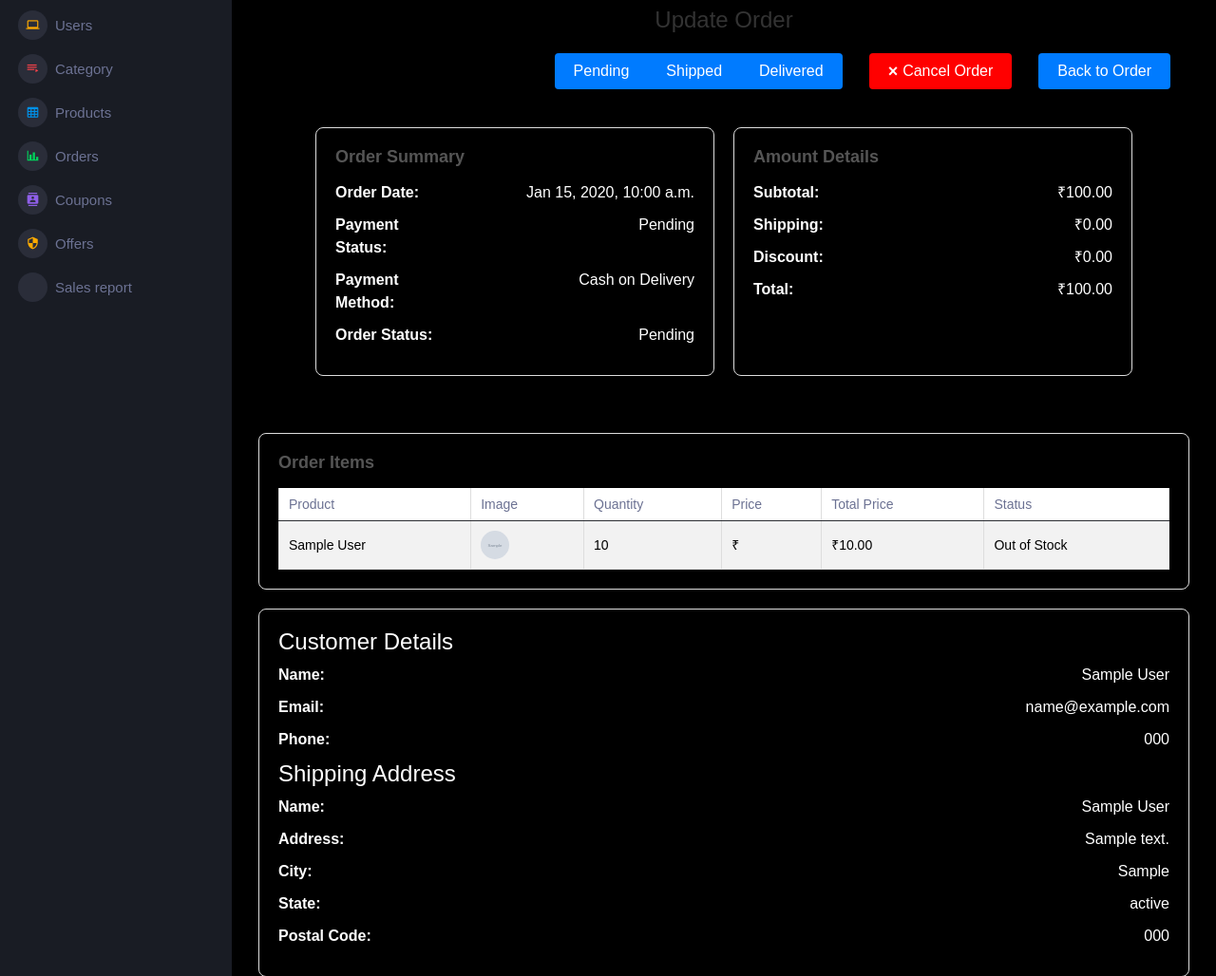
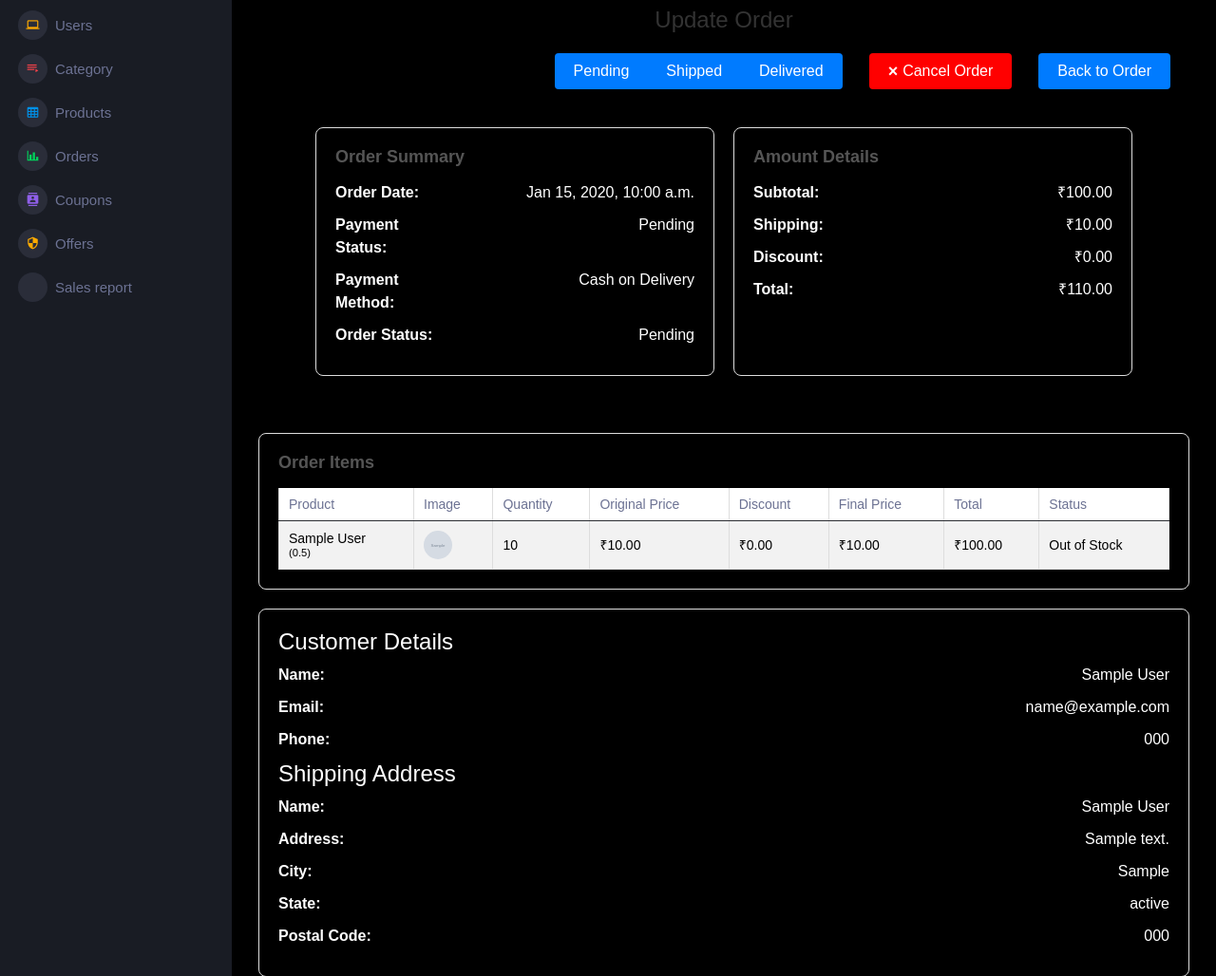
Before and after one commit to SREEJITH7/VEGEFOODS, a Django app: page /admin_edit_order/1/ in a window 1280 px wide. Shown: the part 226-1254 px from the top of the page at 95% size. Run offline with Django 5.2, Linux system fonts and the light colour scheme; a user stored in the database is signed in; tables that the repository leaves empty hold one stand-in row (values such as "Sample post"); grey boxes marked "Sample" are stand-in pictures; some libraries are stand-ins or nearby versions.

Commit message:
order edit change

```diff
--- a/admin_panel/templates/admin_edit_order.html
+++ b/admin_panel/templates/admin_edit_order.html
@@ -105,7 +105,7 @@
     <!-- Section 3: Order Items Table -->
     <div class="section">
         <h2 class="section-title">Order Items</h2>
-        <table class="table table-striped">
+        {% comment %} <table class="table table-striped">
             <thead>
                 <tr>
                     <th>Product</th>
@@ -141,6 +141,74 @@
                     <td>₹{{ item.total_price|floatformat:2 }}</td>
 
                     <!-- Product Status -->
+                    <td>
+                        {% if item.available_stock > 0 %}
+                            In Stock ({{ item.available_stock }})
+                        {% else %}
+                            Out of Stock
+                        {% endif %}
+                    </td>
+                </tr>
+                {% endfor %}
+            </tbody>
+        </table> {% endcomment %}
+        <table class="table table-striped">
+            <thead>
+                <tr>
+                    <th>Product</th>
+                    <th>Image</th>
+                    <th>Quantity</th>
+                    <th>Original Price</th>
+                    <th>Discount</th>
+                    <th>Final Price</th>
+                    <th>Total</th>
+                    <th>Status</th>
+                </tr>
+            </thead>
+            <tbody>
+                {% for item in order_items %}
+                <tr>
+
+                    <td>
+                        {{ item.order_item.product.name }}
+                        {% if item.variant_display %}
+                            <br><small>({{ item.variant_display }})</small>
+                        {% endif %}
+                    </td>
+
+
+                    <td>
+                        {% if item.primary_image %}
+                            <img src="{{ item.primary_image.images.url }}" alt="{{ item.order_item.product.name }}" class="product-image">
+                        {% else %}
+                            <img src="/static/img/placeholder.png" alt="{{ item.order_item.product.name }}" class="product-image">
+                        {% endif %}
+                    </td>
+
+
+                    <td>{{ item.order_item.quantity }}</td>
+
+
+                    <td>₹{{ item.original_price|floatformat:2 }}</td>
+
+
+                    <td>
+                        {% if item.discount_info %}
+                            ₹{{ item.item_discount|floatformat:2 }}
+                            <br>
+                            <small>({{ item.discount_info.percentage }}% {{ item.discount_info.type }})</small>
+                        {% else %}
+                            ₹0.00
+                        {% endif %}
+                    </td>
+
+
+                    <td>₹{{ item.discounted_price|floatformat:2 }}</td>
+
+
+                    <td>₹{{ item.item_total|floatformat:2 }}</td>
+
+
                     <td>
                         {% if item.available_stock > 0 %}
                             In Stock ({{ item.available_stock }})
--- a/admin_panel/views.py
+++ b/admin_panel/views.py
@@ -995,47 +995,103 @@
 
 @admin_required
 def admin_edit_order(request, order_id):
-
-    order = get_object_or_404(Order, id=order_id)
-    user = order.user
-    address = Address.objects.filter(user=user, is_default=True).first()
-    order_items = order.order_items.all()
-
-
-    for item in order_items:
-        item.primary_image = (
-            item.product.images.filter(is_primary=True).first()
-        )
-
-
-    subtotal = sum(item.product.base_price * item.quantity for item in order_items)
-
-    shipping = 0
-    total_discount = sum(
-        ((item.product.base_price * item.product.discount_percentage / 100) if item.product.discount_percentage else 0) * item.quantity
-        for item in order_items
-    )
-    total_amount = subtotal + shipping - total_discount
-
-
-    for item in order_items:
-        product = item.product
-        stock_quantity = product.stock_quantity - item.quantity
-        item.available_stock = stock_quantity
-
-
-    context = {
-        'order': order,
-        'user': user,
-        'address': address,
-        'order_items': order_items,
-        'subtotal': subtotal,
-        'shipping': shipping,
-        'total_discount': total_discount,
-        'total_amount': total_amount,
-    }
-
-    return render(request, 'admin_edit_order.html', context)
+    try:
+        order = get_object_or_404(Order, id=order_id)
+        user = order.user
+        shipping_address = order.shipping_address
+
+        order_items = order.order_items.select_related(
+            'product',
+            'variant',
+            'product__catogery'
+        ).prefetch_related(
+            'product__images'
+        ).all()
+
+        # Initialize totals
+        temp_subtotal = Decimal('0')
+        total_product_discount = Decimal('0')
+        formatted_order_items = []
+
+        # Calculate number of non-cancelled items for coupon distribution
+        active_items = sum(1 for item in order_items if not item.is_cancelled)
+        coupon_discount_per_item = Decimal('0')
+        if active_items > 0 and order.coupon_discount:
+            coupon_discount_per_item = order.coupon_discount / active_items
+
+        for item in order_items:
+            # Get primary image
+            primary_image = item.product.images.filter(is_primary=True).first()
+
+            # Get base price
+            item_price = item.variant.variant_price if item.variant else item.product.base_price
+
+            # Calculate product discount
+            best_discount = calculate_best_discount(item.product, item_price)
+            item_discount = Decimal(str(best_discount['amount'])) if best_discount else Decimal('0')
+
+            # Calculate price after product discount
+            price_after_product_discount = item_price - item_discount
+
+            # Add coupon discount if item is not cancelled
+            final_price = price_after_product_discount
+            if not item.is_cancelled:
+                final_price -= coupon_discount_per_item
+
+            item_total = final_price * item.quantity
+
+            # Calculate available stock
+            stock_quantity = item.product.stock_quantity - item.quantity
+
+            # Add to running totals (only if not cancelled)
+            if not item.is_cancelled:
+                temp_subtotal += item_total
+                total_product_discount += (item_discount * item.quantity)
+
+            # Set variant display
+            variant_display = ''
+            if item.variant:
+                if item.product.catogery.name.lower() in ['vegetables', 'fruits', 'dried']:
+                    variant_display = f"{item.variant.weight} kg"
+                elif item.product.catogery.name.lower() == 'juice':
+                    variant_display = f"{item.variant.volume} liter"
+                else:
+                    variant_display = str(item.variant.weight) if item.variant.weight else ''
+
+            formatted_item = {
+                'order_item': item,
+                'primary_image': primary_image,
+                'variant_display': variant_display,
+                'original_price': float(item_price),
+                'discount_info': best_discount,
+                'discounted_price': float(final_price),
+                'item_total': float(item_total),
+                'item_discount': float(item_discount),
+                'available_stock': stock_quantity
+            }
+            formatted_order_items.append(formatted_item)
+
+        shipping = Decimal('10')
+        final_total = temp_subtotal + shipping
+
+        context = {
+            'order': order,
+            'user': user,
+            'address': shipping_address,
+            'order_items': formatted_order_items,
+            'subtotal': float(temp_subtotal),
+            'shipping': float(shipping),
+            'total_discount': float(total_product_discount),
+            'coupon_discount': float(order.coupon_discount),
+            'total_amount': float(final_total)
+        }
+
+        return render(request, 'admin_edit_order.html', context)
+
+    except Exception as e:
+        logger.error(f"Error in admin_edit_order view: {traceback.format_exc()}")
+        messages.error(request, f"An error occurred: {str(e)}")
+        return redirect('admin_order')
 
 # ----------------------------------------------------------------------------
 
```
